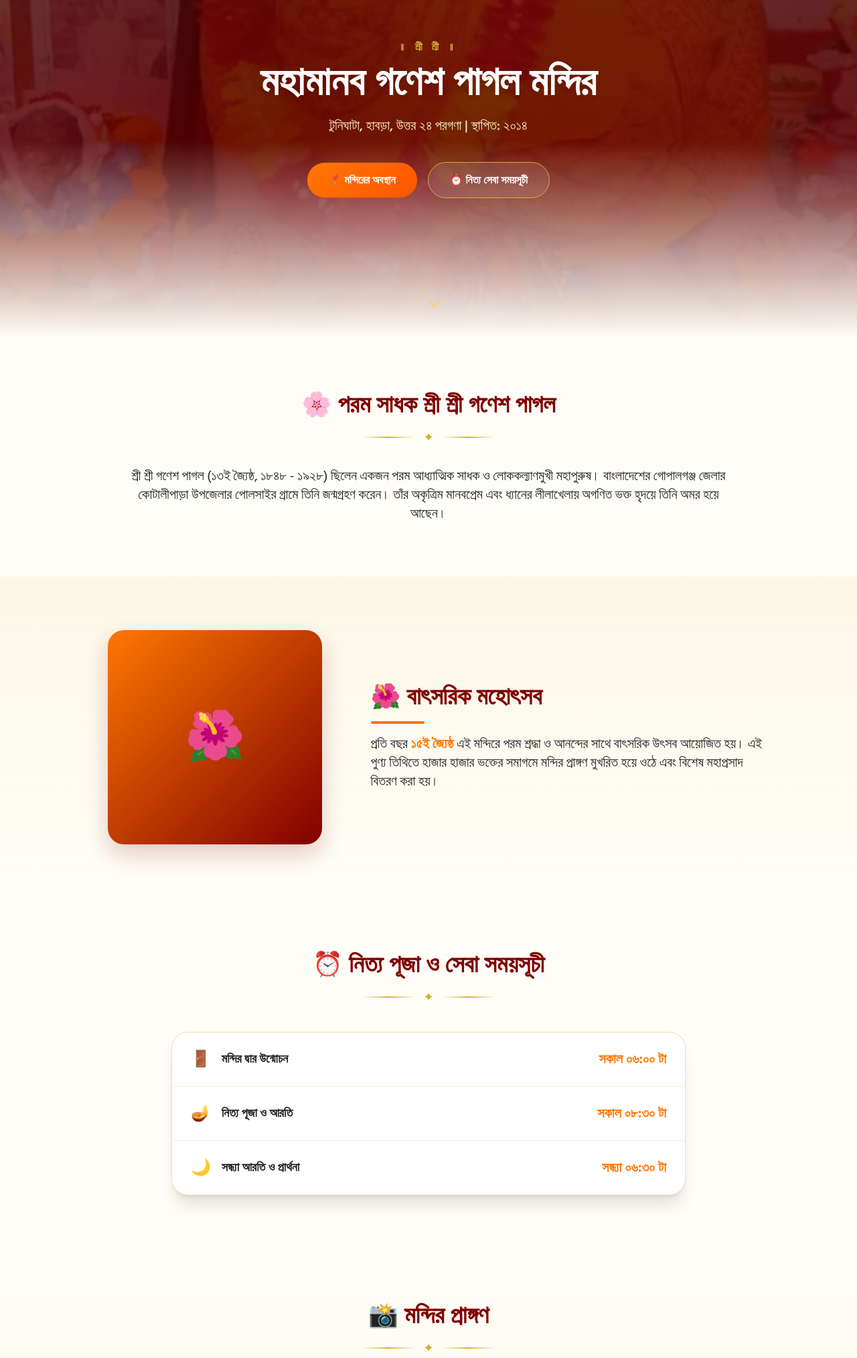
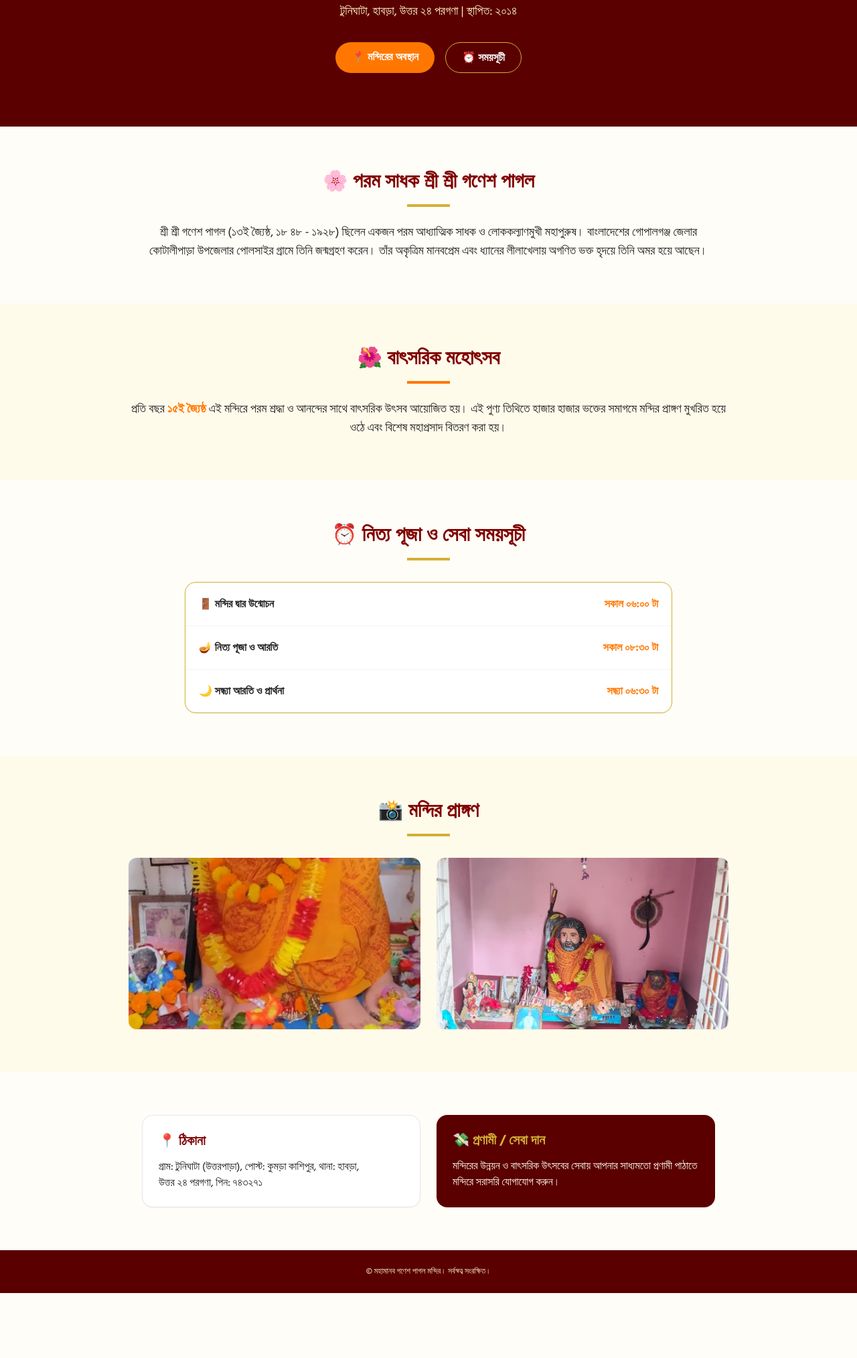
Before and after one commit to ganeshpagol/ganesh-pagol-mandir, a plain HTML site: page index.html in a window 1280 px wide. Shown: the part 231-2259 px from the top of the page at 67% size. After the commit the page ends 2162 px from the top, so only its background shows below. Drawn offline with nearby package versions, Linux system fonts and the light colour scheme.

Commit message:
Update index.html

```diff
--- a/index.html
+++ b/index.html
@@ -5,193 +5,136 @@
   <meta name="viewport" content="width=device-width, initial-scale=1.0">
   <title>শ্রী শ্রী মহামানব গণেশ পাগল মন্দির | টুনিঘাটা, হাবড়া</title>
 
-
-  <!-- Fonts & External Libraries -->
+  <!-- Google Font & Tailwind CSS -->
   <link rel="preconnect" href="https://fonts.googleapis.com">
   <link rel="preconnect" href="https://fonts.gstatic.com" crossorigin>
-  <link href="https://fonts.googleapis.com/css2?family=Hind+Siliguri:wght@300;400;500;600;700&display=swap" rel="stylesheet">
-
-  <!-- Tailwind CSS & AOS Animation CDN -->
+  <link href="https://fonts.googleapis.com/css2?family=Hind+Siliguri:wght@400;600;700&display=swap" rel="stylesheet">
   <script src="https://cdn.tailwindcss.com"></script>
-  <link href="https://unpkg.com/aos@2.3.1/dist/aos.css" rel="stylesheet">
-
-  <!-- Custom CSS -->
   <link rel="stylesheet" href="style.css">
 </head>
 
-<body class="antialiased">
+<body class="antialiased bg-[#FFFDF7] text-[#222222]">
 
 <!-- NAVBAR -->
-<nav class="glass-nav fixed top-0 left-0 w-full z-50" id="navbar">
-  <div class="max-w-7xl mx-auto px-5 md:px-8 py-3.5 flex items-center justify-between">
-    <a href="#top" class="flex items-center gap-2.5">
-      <span class="text-2xl font-bold text-saffron">ॐ</span>
-      <span class="text-lg md:text-xl font-bold tracking-wide text-maroon">মহামানব গণেশ পাগল মন্দির</span>
+<nav class="sticky top-0 left-0 w-full z-50 bg-[#FFFDF7] border-b-2 border-[#D4AF37] shadow-sm">
+  <div class="max-w-6xl mx-auto px-5 py-3.5 flex items-center justify-between">
+    <a href="#top" class="flex items-center gap-2">
+      <span class="text-2xl font-bold text-[#FF7700]">ॐ</span>
+      <span class="text-lg md:text-xl font-bold text-[#800000]">মহামানব গণেশ পাগল মন্দির</span>
     </a>
 
-    <div class="hidden md:flex items-center gap-7 text-[16px] font-semibold text-charcoal">
-      <a href="#about" class="hover:text-saffron transition-colors">আলোকপাত</a>
-      <a href="#event" class="hover:text-saffron transition-colors">মহোৎসব</a>
-      <a href="#schedule" class="hover:text-saffron transition-colors">সেবা সময়সূচী</a>
-      <a href="#gallery" class="hover:text-saffron transition-colors">গ্যালারি</a>
-      <a href="#location" class="hover:text-saffron transition-colors">অবস্থান</a>
-      <span class="px-4 py-1.5 rounded-full text-xs font-bold uppercase tracking-wider bg-saffron-gradient text-white">২৪ ঘণ্টা খোলা</span>
+    <div class="hidden md:flex items-center gap-6 font-semibold text-sm">
+      <a href="#about" class="hover:text-[#FF7700]">আলোকপাত</a>
+      <a href="#event" class="hover:text-[#FF7700]">মহোৎসব</a>
+      <a href="#schedule" class="hover:text-[#FF7700]">সময়সূচী</a>
+      <a href="#gallery" class="hover:text-[#FF7700]">গ্যালারি</a>
+      <a href="#location" class="hover:text-[#FF7700]">অবস্থান</a>
+      <span class="px-3 py-1 rounded-full text-xs bg-[#FF7700] text-white">২৪ ঘণ্টা খোলা</span>
     </div>
 
-    <button id="menuBtn" class="md:hidden text-2xl text-maroon" aria-label="মেনু খুলুন">☰</button>
+    <button id="menuBtn" class="md:hidden text-2xl text-[#800000]" aria-label="মেনু">☰</button>
   </div>
 
-  <div id="mobileMenu" class="md:hidden px-5 pb-4 flex flex-col gap-3.5 text-[16px] font-semibold text-charcoal">
+  <div id="mobileMenu" class="hidden md:hidden px-5 pb-4 flex flex-col gap-3 font-semibold text-sm">
     <a href="#about" class="menu-link">আলোকপাত</a>
     <a href="#event" class="menu-link">মহোৎসব</a>
-    <a href="#schedule" class="menu-link">সেবা সময়সূচী</a>
+    <a href="#schedule" class="menu-link">সময়সূচী</a>
     <a href="#gallery" class="menu-link">গ্যালারি</a>
     <a href="#location" class="menu-link">অবস্থান</a>
-    <span class="w-fit px-4 py-1.5 rounded-full text-xs font-bold uppercase bg-saffron text-white">২৪ ঘণ্টা খোলা</span>
   </div>
 </nav>
 
 <!-- HERO -->
-<header id="top" class="hero-bg relative min-h-[92vh] flex items-center justify-center text-center px-5">
-  <div class="relative z-10 max-w-3xl mx-auto pt-20" data-aos="zoom-in" data-aos-duration="1000">
-    <p class="tracking-[0.3em] text-sm md:text-base font-bold mb-3 uppercase text-gold">॥ শ্রী শ্রী ॥</p>
-    <h1 class="text-4xl sm:text-5xl md:text-6xl font-extrabold leading-tight text-white drop-shadow-md">
-      মহামানব গণেশ পাগল মন্দির
-    </h1>
-    <p class="mt-5 text-base md:text-xl text-amber-100 font-medium">
-      টুনিঘাটা, হাবড়া, উত্তর ২৪ পরগণা | স্থাপিত: ২০১৪
-    </p>
+<header id="top" class="bg-[#5A0000] text-white py-20 px-5 text-center">
+  <div class="max-w-3xl mx-auto">
+    <p class="text-sm font-bold text-[#D4AF37] tracking-widest uppercase mb-2">॥ শ্রী শ্রী ॥</p>
+    <h1 class="text-3xl sm:text-5xl font-extrabold leading-tight">মহামানব গণেশ পাগল মন্দির</h1>
+    <p class="mt-4 text-base sm:text-lg text-amber-100">টুনিঘাটা, হাবড়া, উত্তর ২৪ পরগণা | স্থাপিত: ২০১৪</p>
 
-    <div class="mt-10 flex flex-col sm:flex-row items-center justify-center gap-4">
-      <a href="#location" class="btn-primary px-8 py-3.5 rounded-full font-bold text-[16px]">
-        📍 মন্দিরের অবস্থান
-      </a>
-      <a href="#schedule" class="btn-secondary px-8 py-3.5 rounded-full font-bold text-[16px]">
-        ⏰ নিত্য সেবা সময়সূচী
-      </a>
+    <div class="mt-8 flex flex-wrap justify-center gap-4">
+      <a href="#location" class="bg-[#FF7700] text-white px-6 py-2.5 rounded-full font-bold hover:bg-[#e06800] transition">📍 মন্দিরের অবস্থান</a>
+      <a href="#schedule" class="border border-[#D4AF37] text-white px-6 py-2.5 rounded-full font-bold hover:bg-[#D4AF37] hover:text-black transition">⏰ সময়সূচী</a>
     </div>
   </div>
-  <div class="absolute bottom-8 left-1/2 -translate-x-1/2 text-amber-300 text-3xl animate-bounce">⌄</div>
 </header>
 
 <!-- ABOUT -->
-<section id="about" class="relative py-20 px-5 overflow-hidden">
-  <div class="max-w-4xl mx-auto text-center relative">
-    <div data-aos="fade-up" data-aos-duration="800">
-      <h2 class="text-3xl md:text-4xl font-bold text-maroon">🌸 পরম সাধক শ্রী শ্রী গণেশ পাগল</h2>
-      <div class="divider mt-4 mb-8"><span class="line"></span><span class="text-gold">✦</span><span class="line"></span></div>
-    </div>
-    <p class="text-lg md:text-xl leading-[2] font-normal text-charcoal" data-aos="fade-up" data-aos-delay="200">
-      শ্রী শ্রী গণেশ পাগল (১৩ই জ্যৈষ্ঠ, ১৮৪৮ - ১৯২৮) ছিলেন একজন পরম আধ্যাত্মিক সাধক ও লোককল্যাণমুখী মহাপুরুষ।
+<section id="about" class="py-16 px-5 max-w-4xl mx-auto text-center">
+  <h2 class="text-2xl md:text-3xl font-bold text-[#800000] mb-4">🌸 পরম সাধক শ্রী শ্রী গণেশ পাগল</h2>
+  <div class="w-16 h-1 bg-[#D4AF37] mx-auto mb-6"></div>
+  <p class="text-base md:text-lg leading-relaxed">
+    শ্রী শ্রী গণেশ পাগল (১৩ই জ্যৈষ্ঠ, ১৮ ৪৮ - ১৯২৮) ছিলেন একজন পরম আধ্যাত্মিক সাধক ও লোককল্যাণমুখী মহাপুরুষ।
     বাংলাদেশের গোপালগঞ্জ জেলার কোটালীপাড়া উপজেলার পোলসাইর গ্রামে তিনি জন্মগ্রহণ করেন। তাঁর অকৃত্রিম মানবপ্রেম
     এবং ধ্যানের লীলাখেলায় অগণিত ভক্ত হৃদয়ে তিনি অমর হয়ে আছেন।
+  </p>
+</section>
+
+<!-- ANNUAL EVENT -->
+<section id="event" class="py-16 px-5 bg-amber-50">
+  <div class="max-w-4xl mx-auto text-center">
+    <h2 class="text-2xl md:text-3xl font-bold text-[#800000] mb-4">🌺 বাৎসরিক মহোৎসব</h2>
+    <div class="w-16 h-1 bg-[#FF7700] mx-auto mb-6"></div>
+    <p class="text-base md:text-lg leading-relaxed">
+      প্রতি বছর <strong class="text-[#FF7700]">১৫ই জ্যৈষ্ঠ</strong> এই মন্দিরে পরম শ্রদ্ধা ও আনন্দের সাথে বাৎসরিক উৎসব আয়োজিত হয়। এই পুণ্য তিথিতে হাজার হাজার ভক্তের সমাগমে মন্দির প্রাঙ্গণ মুখরিত হয়ে ওঠে এবং বিশেষ মহাপ্রসাদ বিতরণ করা হয়।
     </p>
   </div>
 </section>
 
-<!-- ANNUAL EVENT -->
-<section id="event" class="relative py-20 px-5 bg-event-gradient">
-  <div class="max-w-5xl mx-auto grid md:grid-cols-5 gap-10 items-center">
-    <div class="md:col-span-2 flex justify-center" data-aos="flip-left" data-aos-duration="1000">
-      <div class="w-full max-w-xs aspect-square rounded-3xl card-hover flex items-center justify-center text-7xl icon-box">
-        🌺
+<!-- SCHEDULE -->
+<section id="schedule" class="py-16 px-5 max-w-3xl mx-auto">
+  <h2 class="text-2xl md:text-3xl font-bold text-[#800000] text-center mb-4">⏰ নিত্য পূজা ও সেবা সময়সূচী</h2>
+  <div class="w-16 h-1 bg-[#D4AF37] mx-auto mb-8"></div>
+
+  <div class="bg-white border border-[#D4AF37] rounded-2xl shadow-sm divide-y divide-gray-100">
+    <div class="p-5 flex justify-between items-center">
+      <span class="font-semibold text-base">🚪 মন্দির দ্বার উন্মোচন</span>
+      <span class="font-bold text-[#FF7700]">সকাল ০৬:০০ টা</span>
     </div>
+    <div class="p-5 flex justify-between items-center">
+      <span class="font-semibold text-base">🪔 নিত্য পূজা ও আরতি</span>
+      <span class="font-bold text-[#FF7700]">সকাল ০৮:৩০ টা</span>
     </div>
-
-    <div class="md:col-span-3" data-aos="fade-left" data-aos-duration="800">
-      <h2 class="text-3xl md:text-4xl font-bold text-maroon">🌺 বাৎসরিক মহোৎসব</h2>
-      <div class="w-20 h-[4px] my-4 rounded-full bg-saffron"></div>
-      <p class="text-lg md:text-xl leading-[2] font-normal text-charcoal">
-        প্রতি বছর <strong class="text-saffron">১৫ই জ্যৈষ্ঠ</strong> এই মন্দিরে পরম শ্রদ্ধা ও আনন্দের সাথে বাৎসরিক উৎসব আয়োজিত হয়। এই পুণ্য তিথিতে হাজার হাজার ভক্তের সমাগমে মন্দির প্রাঙ্গণ মুখরিত হয়ে ওঠে এবং বিশেষ মহাপ্রসাদ বিতরণ করা হয়।
-      </p>
-    </div>
-  </div>
-</section>
-
-<!-- SCHEDULE -->
-<section id="schedule" class="py-20 px-5">
-  <div class="max-w-3xl mx-auto text-center" data-aos="fade-up">
-    <h2 class="text-3xl md:text-4xl font-bold text-maroon">⏰ নিত্য পূজা ও সেবা সময়সূচী</h2>
-    <div class="divider mt-4 mb-10"><span class="line"></span><span class="text-gold">✦</span><span class="line"></span></div>
-  </div>
-
-  <div class="max-w-3xl mx-auto rounded-3xl overflow-hidden shadow-xl schedule-box" data-aos="zoom-in-up" data-aos-delay="100">
-    <div class="schedule-row flex items-center justify-between px-7 py-6 border-b border-gold-light">
-      <div class="flex items-center gap-4">
-        <span class="text-2xl">🚪</span>
-        <span class="font-semibold text-lg text-charcoal">মন্দির দ্বার উন্মোচন</span>
-      </div>
-      <span class="font-bold text-lg md:text-xl text-saffron">সকাল ০৬:০০ টা</span>
-    </div>
-
-    <div class="schedule-row flex items-center justify-between px-7 py-6 border-b border-gold-light">
-      <div class="flex items-center gap-4">
-        <span class="text-2xl">🪔</span>
-        <span class="font-semibold text-lg text-charcoal">নিত্য পূজা ও আরতি</span>
-      </div>
-      <span class="font-bold text-lg md:text-xl text-saffron">সকাল ০৮:৩০ টা</span>
-    </div>
-
-    <div class="schedule-row flex items-center justify-between px-7 py-6">
-      <div class="flex items-center gap-4">
-        <span class="text-2xl">🌙</span>
-        <span class="font-semibold text-lg text-charcoal">সন্ধ্যা আরতি ও প্রার্থনা</span>
-      </div>
-      <span class="font-bold text-lg md:text-xl text-saffron">সন্ধ্যা ০৬:৩০ টা</span>
+    <div class="p-5 flex justify-between items-center">
+      <span class="font-semibold text-base">🌙 সন্ধ্যা আরতি ও প্রার্থনা</span>
+      <span class="font-bold text-[#FF7700]">সন্ধ্যা ০৬:৩০ টা</span>
     </div>
   </div>
 </section>
 
 <!-- GALLERY -->
-<section id="gallery" class="py-20 px-5 bg-gallery-gradient">
-  <div class="max-w-3xl mx-auto text-center" data-aos="fade-up">
-    <h2 class="text-3xl md:text-4xl font-bold text-maroon">📸 মন্দির প্রাঙ্গণ</h2>
-    <div class="divider mt-4 mb-10"><span class="line"></span><span class="text-gold">✦</span><span class="line"></span></div>
-  </div>
+<section id="gallery" class="py-16 px-5 bg-amber-50">
+  <h2 class="text-2xl md:text-3xl font-bold text-[#800000] text-center mb-4">📸 মন্দির প্রাঙ্গণ</h2>
+  <div class="w-16 h-1 bg-[#D4AF37] mx-auto mb-8"></div>
 
-  <div class="max-w-5xl mx-auto grid sm:grid-cols-2 gap-8">
-    <div class="gallery-item aspect-[4/3] shadow-lg" data-aos="fade-right" onclick="openLightbox('photo1.jpg')">
-      <img src="photo1.jpg" alt="মন্দিরের প্রাঙ্গণ - ছবি ১" class="w-full h-full object-cover" loading="lazy">
-    </div>
-    <div class="gallery-item aspect-[4/3] shadow-lg" data-aos="fade-left" data-aos-delay="150" onclick="openLightbox('photo2.jpg')">
-      <img src="photo2.jpg" alt="মন্দিরের প্রাঙ্গণ - ছবি ২" class="w-full h-full object-cover" loading="lazy">
-    </div>
+  <div class="max-w-4xl mx-auto grid sm:grid-cols-2 gap-6">
+    <img src="photo1.jpg" alt="মন্দির ১" class="w-full h-64 object-cover rounded-xl shadow-sm" loading="lazy">
+    <img src="photo2.jpg" alt="মন্দির ২" class="w-full h-64 object-cover rounded-xl shadow-sm" loading="lazy">
   </div>
 </section>
 
 <!-- LOCATION -->
-<section id="location" class="py-20 px-5">
-  <div class="max-w-4xl mx-auto grid md:grid-cols-2 gap-8">
-    <div class="p-8 rounded-3xl card-hover address-card" data-aos="fade-up">
-      <h3 class="text-2xl font-bold flex items-center gap-2 text-maroon">📍 ঠিকানা</h3>
-      <p class="mt-4 leading-[1.9] font-normal text-base md:text-lg text-charcoal">
+<section id="location" class="py-16 px-5 max-w-4xl mx-auto grid md:grid-cols-2 gap-6">
+  <div class="p-6 bg-white border border-gray-200 rounded-2xl shadow-sm">
+    <h3 class="text-xl font-bold text-[#800000] mb-3">📍 ঠিকানা</h3>
+    <p class="leading-relaxed text-sm md:text-base">
       গ্রাম: টুনিঘাটা (উত্তরপাড়া), পোস্ট: কুমড়া কাশিপুর, থানা: হাবড়া,<br>
       উত্তর ২৪ পরগণা, পিন: ৭৪৩২৭১
     </p>
   </div>
 
-    <div class="p-8 rounded-3xl card-hover text-white donate-card" data-aos="fade-up" data-aos-delay="150">
-      <h3 class="text-2xl font-bold flex items-center gap-2 text-gold">💸 প্রণামী / সেবা দান</h3>
-      <p class="mt-4 leading-[1.9] font-normal text-base md:text-lg text-amber-50">
+  <div class="p-6 bg-[#5A0000] text-white rounded-2xl shadow-sm">
+    <h3 class="text-xl font-bold text-[#D4AF37] mb-3">💸 প্রণামী / সেবা দান</h3>
+    <p class="leading-relaxed text-sm md:text-base text-amber-50">
       মন্দিরের উন্নয়ন ও বাৎসরিক উৎসবের সেবায় আপনার সাধ্যমতো প্রণামী পাঠাতে মন্দিরে সরাসরি যোগাযোগ করুন।
     </p>
-    </div>
   </div>
 </section>
 
 <!-- FOOTER -->
-<footer class="relative py-10 px-5 text-center overflow-hidden footer-bg">
-  <p class="text-amber-100 text-sm font-medium relative z-10">© মহামানব গণেশ পাগল মন্দির। সর্বস্বত্ব সংরক্ষিত।</p>
+<footer class="py-6 bg-[#5A0000] text-center text-xs text-amber-100">
+  © মহামানব গণেশ পাগল মন্দির। সর্বস্বত্ব সংরক্ষিত।
 </footer>
 
-<!-- LIGHTBOX -->
-<div id="lightbox" role="dialog" aria-label="ছবি পূর্ণপর্দায় দেখুন" aria-modal="true">
-  <button id="lightboxClose" class="absolute top-6 right-6 text-white text-4xl leading-none w-11 h-11 flex items-center justify-center rounded-full transition-colors hover:bg-white/10" aria-label="বন্ধ করুন">&times;</button>
-  <img id="lightboxImg" src="" alt="মন্দিরের ছবি - পূর্ণপর্দা">
-</div>
-
-<!-- Scripts -->
-<script src="https://unpkg.com/aos@2.3.1/dist/aos.js"></script>
 <script src="script.js"></script>
 </body>
 </html>
```
Lines whose indentation alone changed are shown as unchanged.
